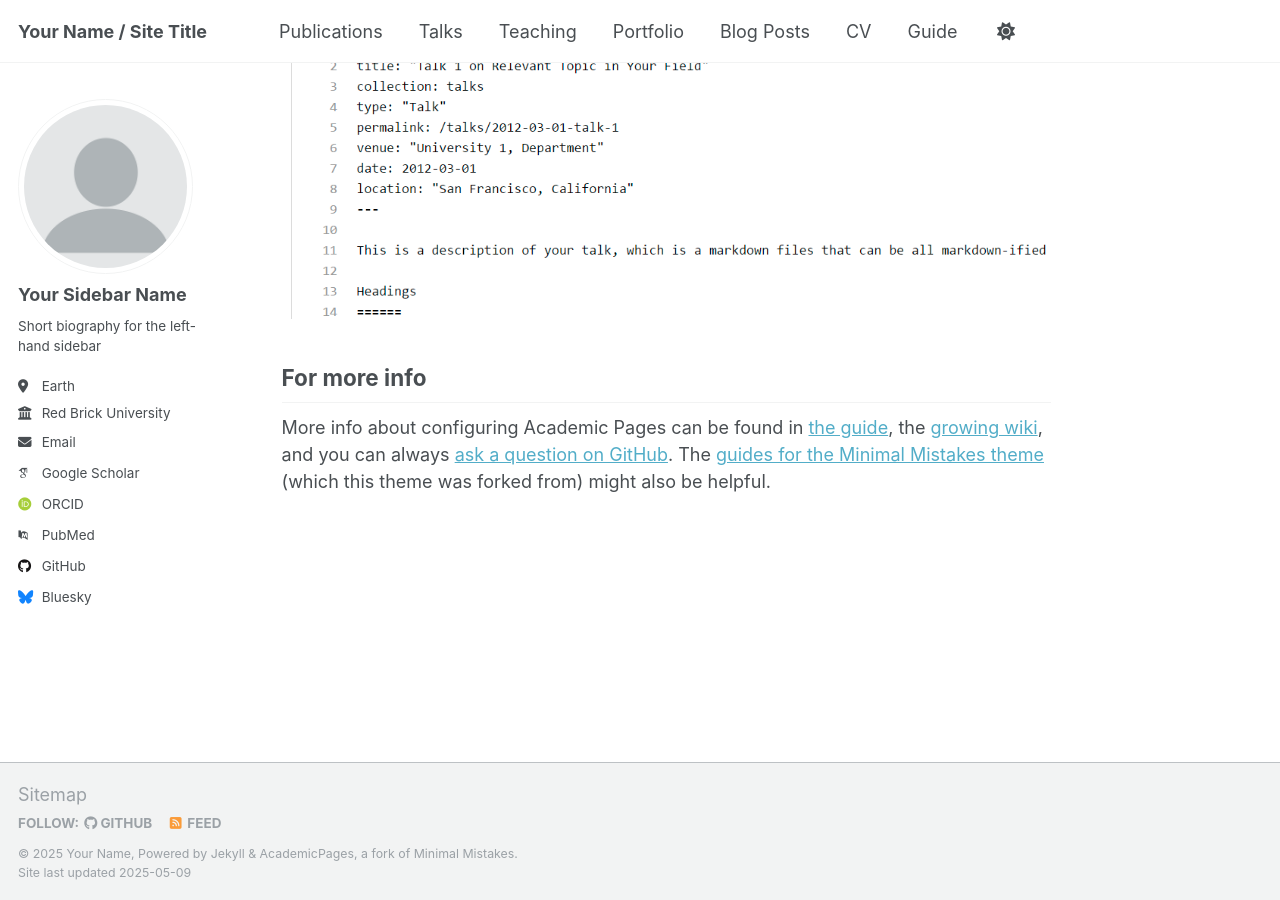
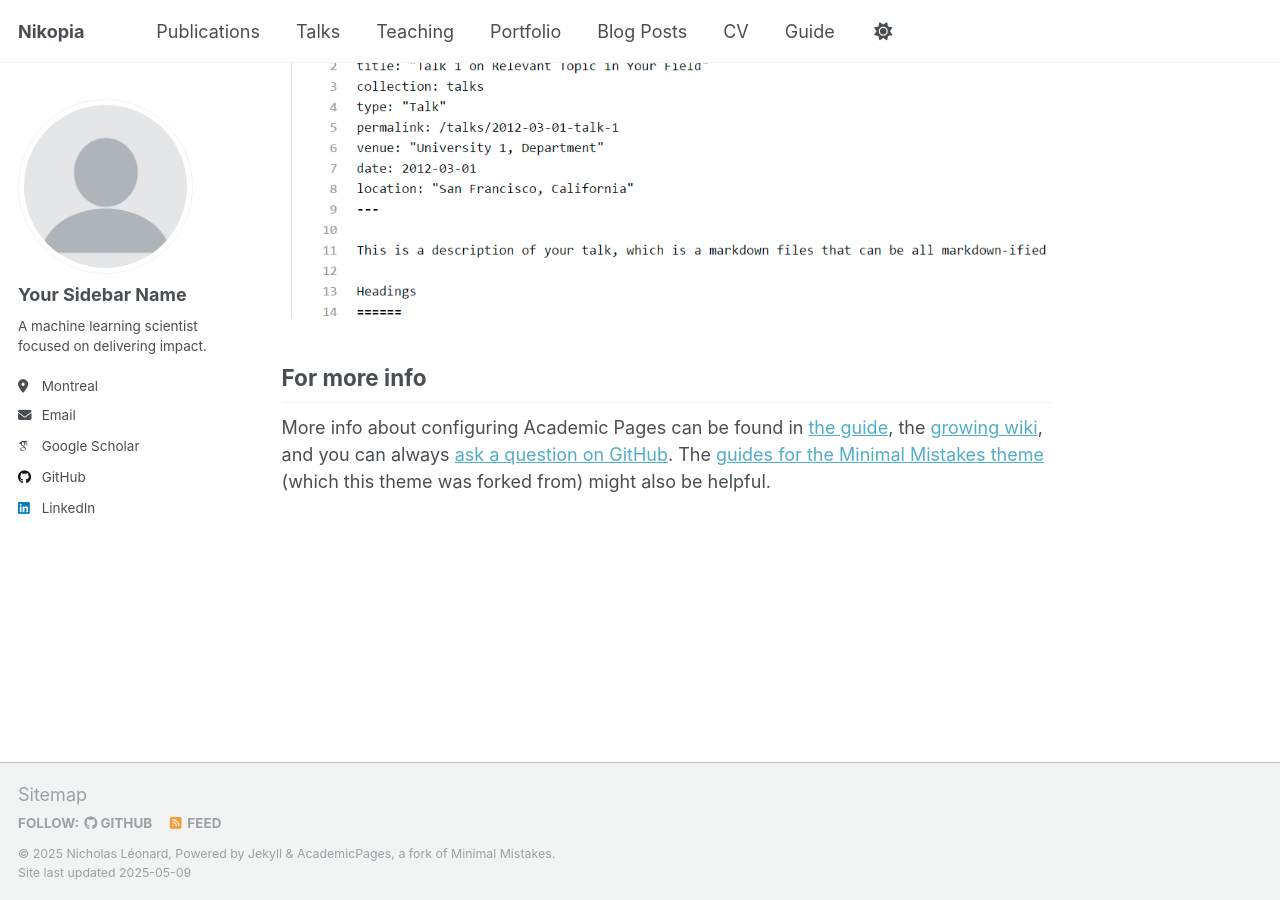
Before and after one commit to nicholas-leonard/nicholas-leonard.github.io, a Jekyll site: the page built from _pages/about.md, in a window 1280 px wide and 900 px high, scrolled down 2636 px. Built offline with Jekyll 4.4.1, drawn with Linux system fonts in a browser that asks for light colours; some web fonts are replaced.

Commit message:
Update _config.yml

```diff
--- a/_config.yml
+++ b/_config.yml
@@ -9,13 +9,13 @@
 # Basic Site Settings
 locale                   : "en-US"
 site_theme               : "default"
-title                    : "Your Name / Site Title"
+title                    : "Nikopia"
 title_separator          : "-"
-name                     : &name "Your Name"
-description              : &description "personal description"
-url                      : https://academicpages.github.io # the base hostname & protocol for your site e.g. "https://[your GitHub username].github.io" or if you already have some other page hosted on Github then use "https://[your GitHub username].github.io/[Your Repo Name]"
+name                     : &name "Nicholas Léonard"
+description              : &description "A blog for my deep learning projects"
+url                      : https://nikopia.github.io # the base hostname & protocol for your site e.g. "https://[your GitHub username].github.io" or if you already have some other page hosted on Github then use "https://[your GitHub username].github.io/[Your Repo Name]"
 baseurl                  : "" # the subpath of your site, e.g. "/blog"
-repository               : "academicpages/academicpages.github.io"
+repository               : "nicholas-leonard/nikopia.github.io"
 
 # Site Author - The following control what appear as part of the author content on the side bar.
 #               If a field is blank the icon and link will not appear, otherwise it will be shown.
@@ -25,20 +25,20 @@ author:
   avatar           : "profile.png"
   name             : "Your Sidebar Name"
   pronouns         : # example: "she/her"
-  bio              : "Short biography for the left-hand sidebar"
-  location         : "Earth"
-  employer         : "Red Brick University"
+  bio              : "A machine learning scientist focused on delivering impact."
+  location         : "Montreal"
+  employer         : # None
   uri              : # URL
-  email            : "none@example.org"
+  email            : "nick@nikopia.org"
 
   # Academic websites
   academia         : # URL
   arxiv            : # URL - Update with the correct link to your profile
-  googlescholar    : "https://scholar.google.com/citations?user=PS_CX0AAAAAJ"
+  googlescholar    : "https://scholar.google.ca/citations?user=JmJfOkMAAAAJ&hl=en"
   impactstory      : # URL
-  orcid            : "http://orcid.org/yourorcidurl"
+  orcid            : #
   semantic         : # URL
-  pubmed           : "https://www.ncbi.nlm.nih.gov/pubmed/?term=john+snow"
+  pubmed           : #
   researchgate     : # URL
   scopus           : # URL
 
@@ -46,12 +46,12 @@ author:
   bitbucket        : # Username - Update with your username on the site
   codepen          : # Username
   dribbble         : # Username
-  github           : "academicpages"
+  github           : "nicholas-leonard"
   kaggle           : # Username
   stackoverflow    : # User number or user number and name (i.e., use "1" or "1/jeff-atwood")
 
   # Social media
-  bluesky          : "bsky.app" # Replace this with you Bluesky username
+  bluesky          : #"bsky.app" # Replace this with you Bluesky username
   facebook         : # Username
   flickr           : # Username
   foursquare       : # Username
@@ -60,7 +60,7 @@ author:
   keybase          : # Username
   instagram        : # Username
   lastfm           : # Username
-  linkedin         : # Username
+  linkedin         : nicholas-l%C3%A9onard-a838225a/
   mastodon         : # URL
   medium           : # URL
   pinterest        : # Username
```
